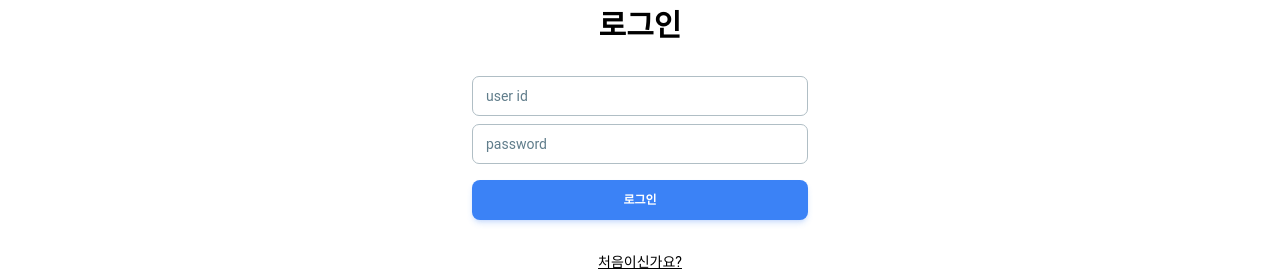
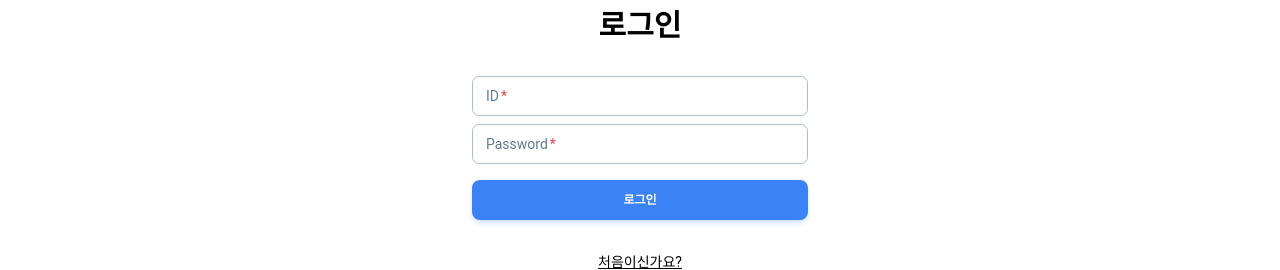
Before and after one commit to wlgns2223/board-client, a Next.js app: page /sign-in in a window 1280 px wide. Shown: the part 200-470 px from the top of the page. Built offline with nearby package versions, Linux system fonts and the light colour scheme.

Commit message:
chore: user sign in Server action

```diff
--- a/package.json
+++ b/package.json
@@ -14,7 +14,8 @@
         "next": "14.0.4",
         "react": "^18",
         "react-dom": "^18",
-        "tailwind-merge": "^2.2.0"
+        "tailwind-merge": "^2.2.0",
+        "zod": "^3.22.4"
     },
     "devDependencies": {
         "@svgr/webpack": "^8.1.0",
--- a/src/app/sign-in/page.tsx
+++ b/src/app/sign-in/page.tsx
@@ -2,22 +2,13 @@ import Link from "next/link";
 import MyInput from "../../components/atom/input";
 import MyButton from "../../components/atom/my-button";
 import { PATH } from "../../core/path";
+import LoginForm from "../../components/login/loginForm";
 
 export default function SignInPage() {
     return (
         <section className="flex flex-col p-8 max-w-[400px] mx-auto pt-28">
             <h1 className="font-bold text-3xl text-center">{"로그인"}</h1>
-            <form className="mt-8">
-                <div className="flex flex-col gap-y-2">
-                    <MyInput label="user id" />
-                    <MyInput type="password" label="password" />
-                </div>
-                <div className="flex mt-4">
-                    <MyButton color="blue" type="submit" className="w-full">
-                        {"로그인"}
-                    </MyButton>
-                </div>
-            </form>
+            <LoginForm />
             <div className="flex justify-center items-center mt-8">
                 <Link className="text-sm underline hover:text-blue-400" href={PATH.signUp}>
                     {"처음이신가요?"}
--- a/src/components/atom/input.tsx
+++ b/src/components/atom/input.tsx
@@ -1,12 +1,12 @@
 "use client";
 
-import { Input } from "@material-tailwind/react";
+import { Input, InputProps } from "@material-tailwind/react";
 import { HTMLInputTypeAttribute } from "react";
 
 export type TInput = {
     label: string;
     type?: HTMLInputTypeAttribute;
 };
-export default function MyInput({ label, ...rest }: TInput) {
-    return <Input {...rest} label={label} crossOrigin={undefined} />;
+export default function MyInput({ ...rest }: TInput) {
+    return <Input {...rest} crossOrigin={undefined} />;
 }
--- /dev/null
+++ b/src/components/login/loginForm.tsx
@@ -0,0 +1,26 @@
+"use client";
+import { Input } from "@material-tailwind/react";
+import { signInUser } from "../../lib/login/actions";
+import MyButton from "../atom/my-button";
+
+export default function LoginForm() {
+    return (
+        <form className="mt-8" action={signInUser}>
+            <div className="flex flex-col gap-y-2">
+                <Input label="ID" name="userId" required crossOrigin={undefined} />
+                <Input
+                    label="Password"
+                    name="password"
+                    required
+                    type="password"
+                    crossOrigin={undefined}
+                />
+            </div>
+            <div className="flex mt-4">
+                <MyButton color="blue" type="submit" className="w-full">
+                    {"로그인"}
+                </MyButton>
+            </div>
+        </form>
+    );
+}
--- /dev/null
+++ b/src/lib/login/actions.tsx
@@ -0,0 +1,6 @@
+"use server";
+
+export const signInUser = (formData: FormData) => {
+    const obj = Object.fromEntries(formData.entries());
+    console.log(obj);
+};
```
Also changed, not shown: src/lib/login/dto.tsx (added, +7 -0 lines), 1 other file (tests, documents, lock files or other folders).
